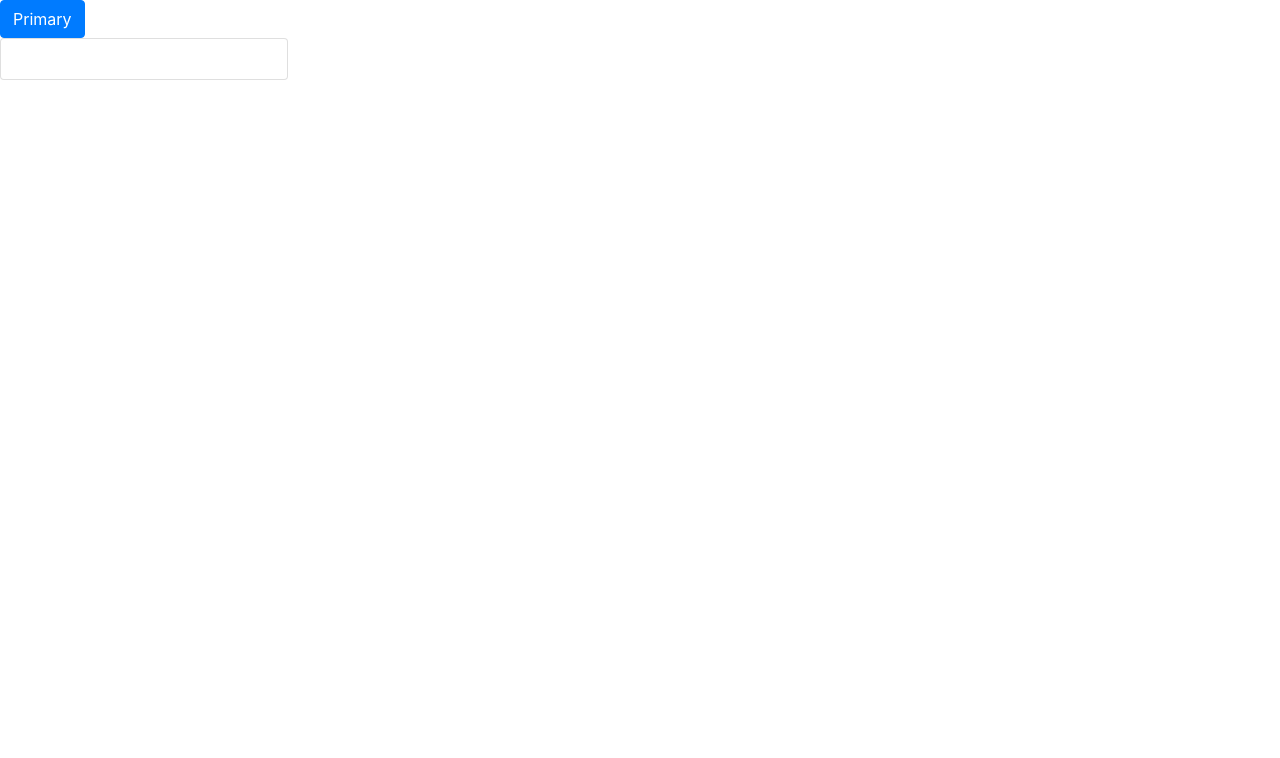
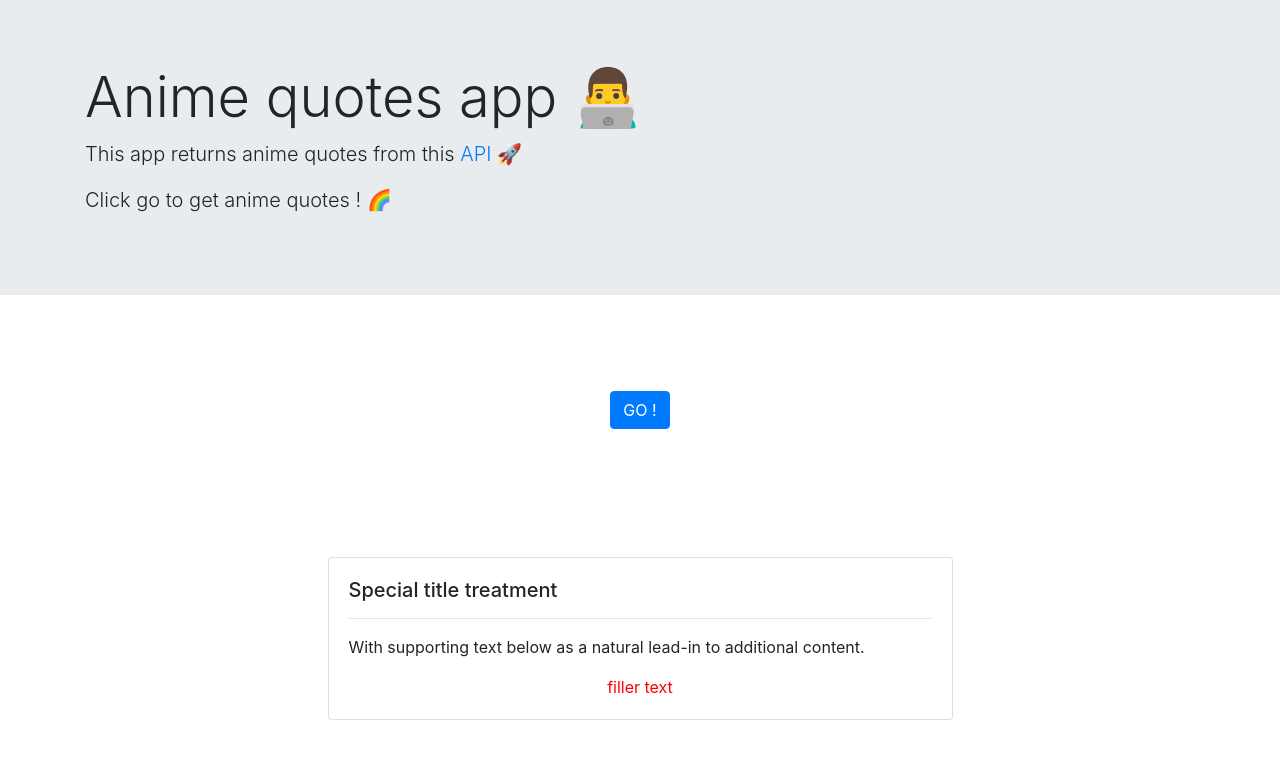
Before and after one commit to luke-h1/anime-quotes-app, a plain HTML site: page index.html in a window 1280 px wide. Drawn offline with nearby package versions, Linux system fonts and the light colour scheme.

Commit message:
add bootstrap 4 styles

```diff
--- a/app.js
+++ b/app.js
@@ -1,4 +1,4 @@
-const API_URL = 'https://anime-chan.herokuapp.com/api/quotes';
+const API_URL = 'https://anime-chan.herokuapp.com/api/quotes/random';
 const button = document.querySelector('.btn');
 const card = document.querySelector('.card');
 
--- a/index.html
+++ b/index.html
@@ -10,12 +10,55 @@
         />
     </head>
     <body>
-        <button type="button" class="btn btn-primary">Primary</button>
-        <div class="card" style="width: 18rem;">
-            <!-- <img src="..." class="card-img-top" alt="..."> -->
-            <div class="card-body">
+        <div class="jumbotron jumbotron-fluid">
+            <div class="container">
+                <h1 class="display-4">Anime quotes app 👨‍💻</h1>
+                <p class="lead">
+                    This app returns anime quotes from this
+                    <a
+                        href="https://github.com/RocktimSaikia/anime-chan"
+                        target="_blank"
+                        >API 🚀</a
+                    >
+                </p>
+                <p class="lead">Click go to get anime quotes ! 🌈</p>
+            </div>
         </div>
+        <div class="search">
+            <button type="button" class="btn btn-primary">GO !</button>
         </div>
+
+        <div class="row">
+            <div class="col-sm-6">
+              <div class="card">
+                <div class="card-body">
+                  <h5 class="card-title">Special title treatment</h5>
+                  <hr>
+                  <p class="card-text">With supporting text below as a natural lead-in to additional content.</p>
+                  <p class="card-text" style="text-align: center;"><span class="author">filler text</span></p>
+
+                </div>
+              </div>
+            </div>
+
+
+
+
+
+
+
+
+
+
+
+
+
+
+
+
+
+
+
 
         <script src="app.js"></script>
         <script
--- a/styles.css
+++ b/styles.css
@@ -0,0 +1,24 @@
+* {
+    padding: 0 ;
+    margin: 0 ;
+}
+
+
+.search {
+    margin-top: 6rem ;
+    display: flex;
+    flex-direction: column;
+    align-items: center;
+}
+
+
+.row {
+    margin-top: 8rem ;
+    display: flex ;
+    justify-content: center;
+}
+
+
+.author {
+    color: red ;
+}
```
